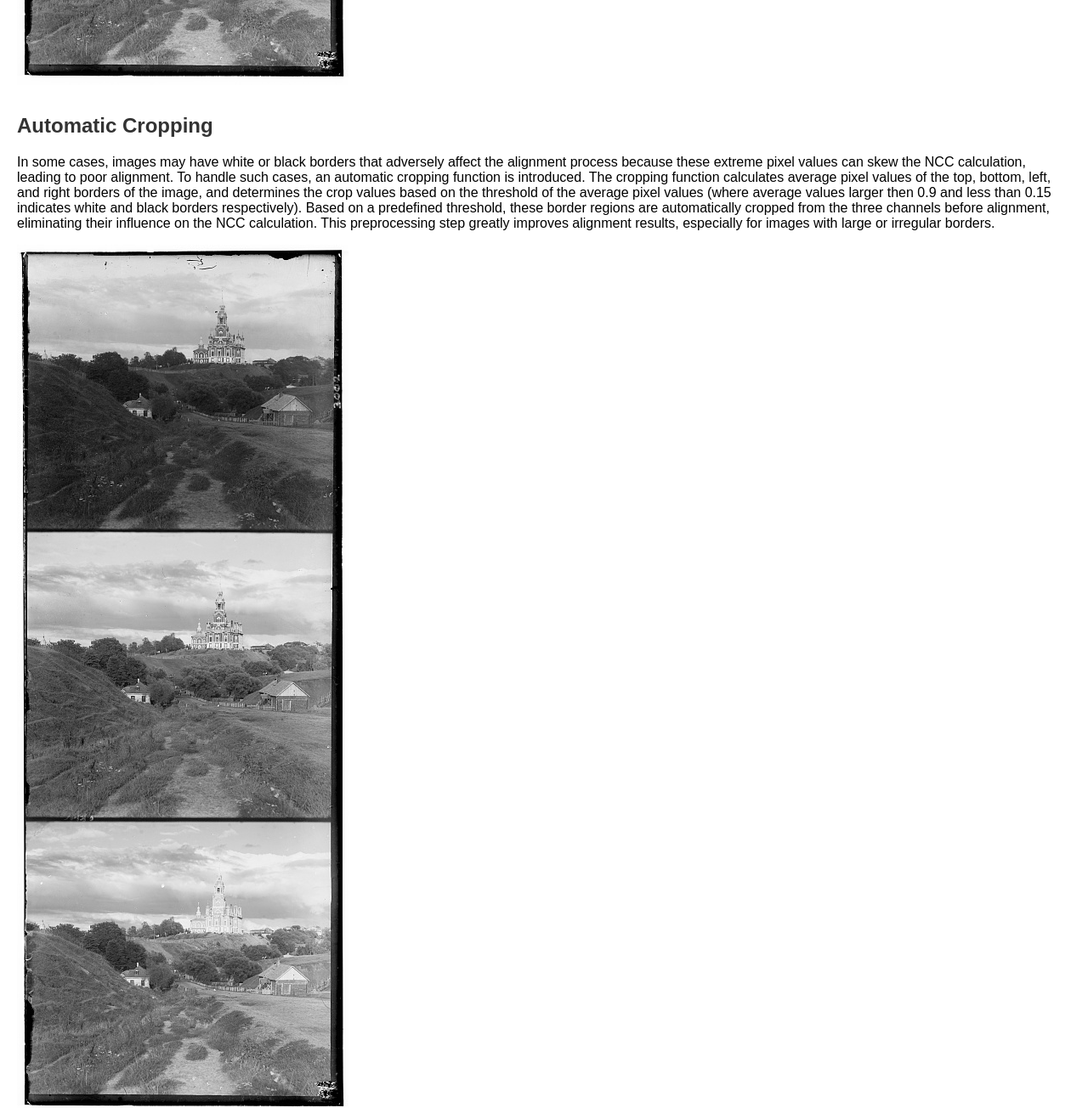
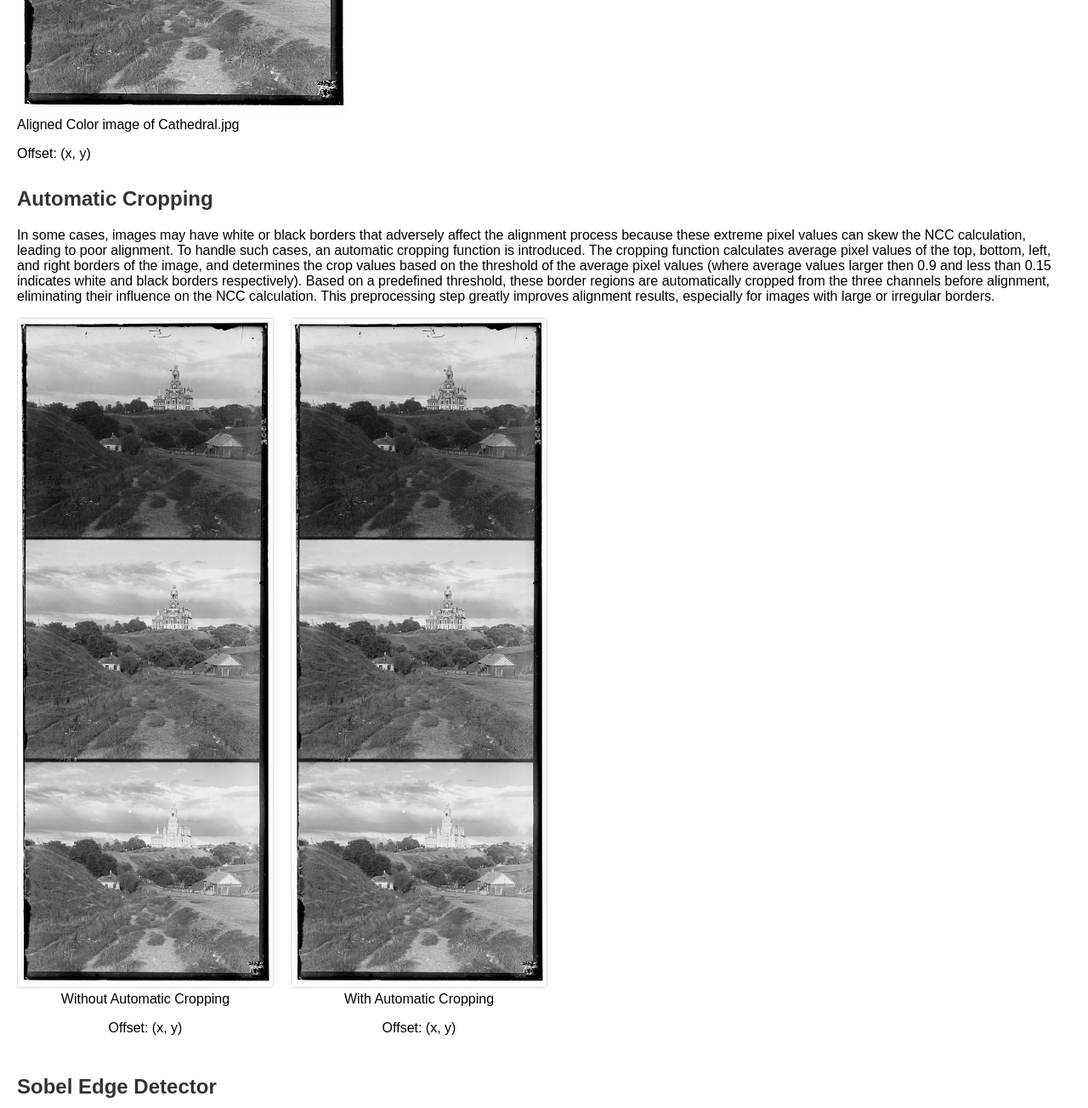
Before and after one commit to lisaqhou4/lisaqhou4.github.io, a plain HTML site: page 1/index.html in a window 1280 px wide. Shown: the part 2640-3944 px from the top of the page at 85% size. Drawn offline with Linux system fonts and the light colour scheme.

Commit message:
image align pairs

```diff
--- a/1/index.html
+++ b/1/index.html
@@ -41,6 +41,7 @@
             <div>
                 <img src="./media/cathedral.jpg" alt="Example of the Prokudin-Gorskii glass plate images", height="500">
                 <figcaption>Example of the Prokudin-Gorskii glass plate images</figcaption>
+
             </div>
         </section>
 
@@ -54,13 +55,14 @@
         <div class="image-container"></div>
             <div>
                 <img src="./media/cathedral_aligned.jpg" alt="Example of the exhaustive search result", height="500">
-                <figcaption>Aligned Color image of Cathedral.jpg</figcaption>
+                <figcaption>  Aligned Color image of Cathedral.jpg</figcaption>
+                <p>Offset: (x, y)</p>
             </div>
         </div>
     </section>
 
     <section class="section" id="approach">
-        <h2> Pyramid Alignment Speed up</h2>
+        <h2> Pyramid Alignment Speed-up</h2>
         <p> While the basic exhaustive search approach is effective for small images, it becomes impractical for larger images (e.g., 3000x3000 pixels), where the exhaustive method can take approximately 6 minutes. To address this, a pyramid search process is implemented to accelerate the alignment.
 
             The pyramid search approach starts by aligning the image at a coarse level with a reduced resolution, using a larger search window. It then sequentially upsamples the image resolution while decreasing the search window size. At each level of the pyramid, the optimal translation is calculated and accumulated to refine the alignment further. This hierarchical method allows for a more efficient search and significantly reduces the computational time to around 1 minute for larger images. </p>
@@ -69,6 +71,8 @@
             <div class="image-container"></div>
             <div>
                 <img src="/media/cathedral.jpg" alt="Example for the exhaustive approch">
+                <figcaption>  Aligned Color image of Cathedral.jpg </figcaption>
+                <p>Offset: (x, y)</p>
             </div>
         </div>
     </section>
@@ -79,14 +83,22 @@
 
             The cropping function calculates average pixel values of the top, bottom, left, and right borders of the image, and determines the crop values based on the threshold of the average pixel values (where average values larger then 0.9 and less than 0.15 indicates white and black borders respectively). Based on a predefined threshold, these border regions are automatically cropped from the three channels before alignment, eliminating their influence on the NCC calculation. This preprocessing step greatly improves alignment results, especially for images with large or irregular borders. </p>
         </p>
-        <div class="image-container"></div>
-            <div>
-                <img src="/media/cathedral.jpg" alt="Example of less aligned image">
+        <div class="image-container" style="display: flex; gap: 20px; align-items: center;">
+
+            <!-- Image 1 with Caption -->
+            <div style="text-align: center;">
+                <img src="./media/cathedral.jpg" alt="Example of less aligned image" style="max-width: 300px; height: auto; border: 1px solid #ddd; border-radius: 4px;">
+                <figcaption>Without Automatic Cropping</figcaption>
+                <p>Offset: (x, y)</p>
             </div>
 
-            <div></div>
-                <img src="/media/cathedral.jpg" alt="Example of improved image">
+            <!-- Image 2 with Caption -->
+            <div style="text-align: center;">
+                <img src="./media/cathedral.jpg" alt="Example of improved image" style="max-width: 300px; height: auto; border: 1px solid #ddd; border-radius: 4px;">
+                <figcaption>With Automatic Cropping</figcaption>
+                <p>Offset: (x, y)</p>
             </div>
+
         </div>
     </section>
 
```
Also changed, not shown: 2 other files.
